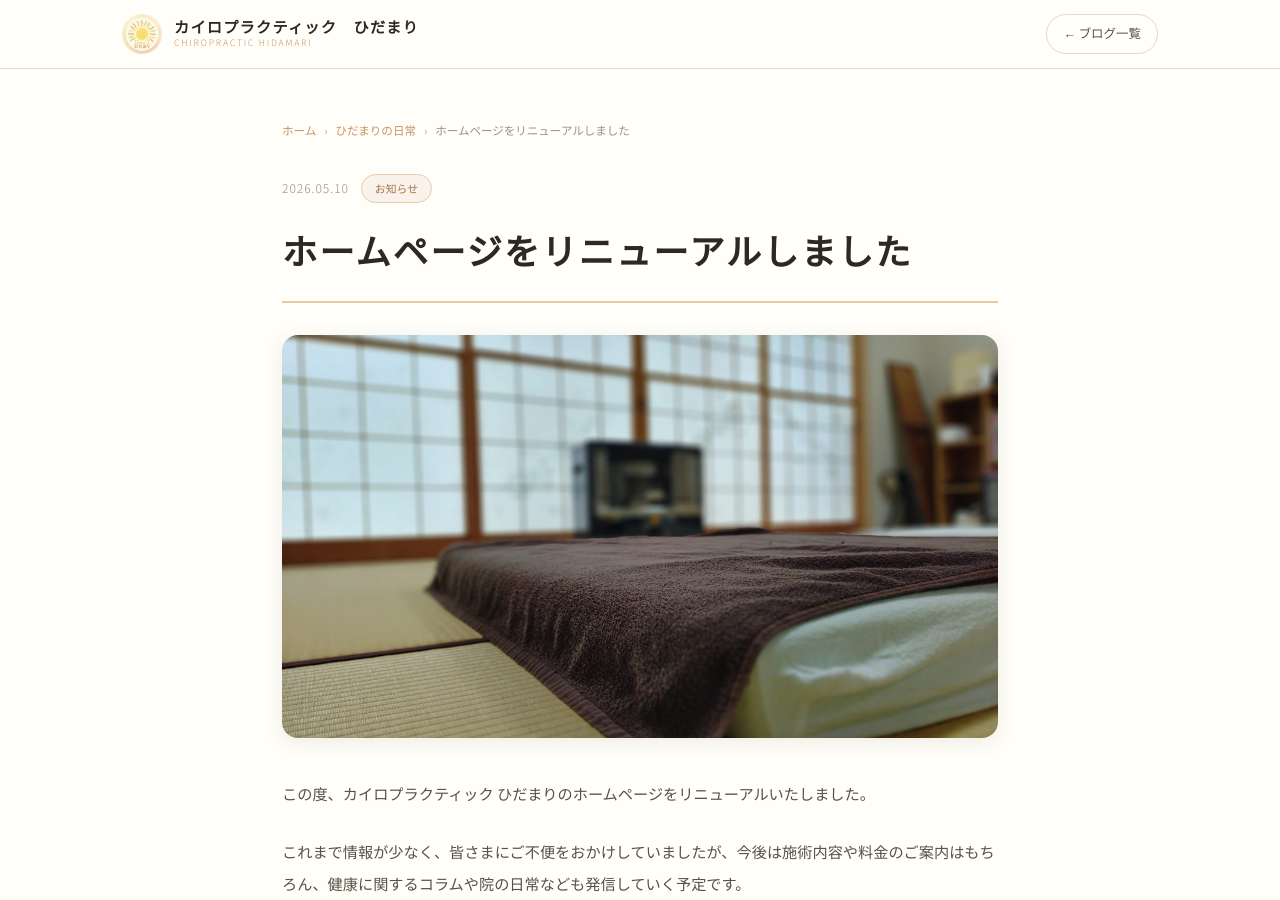
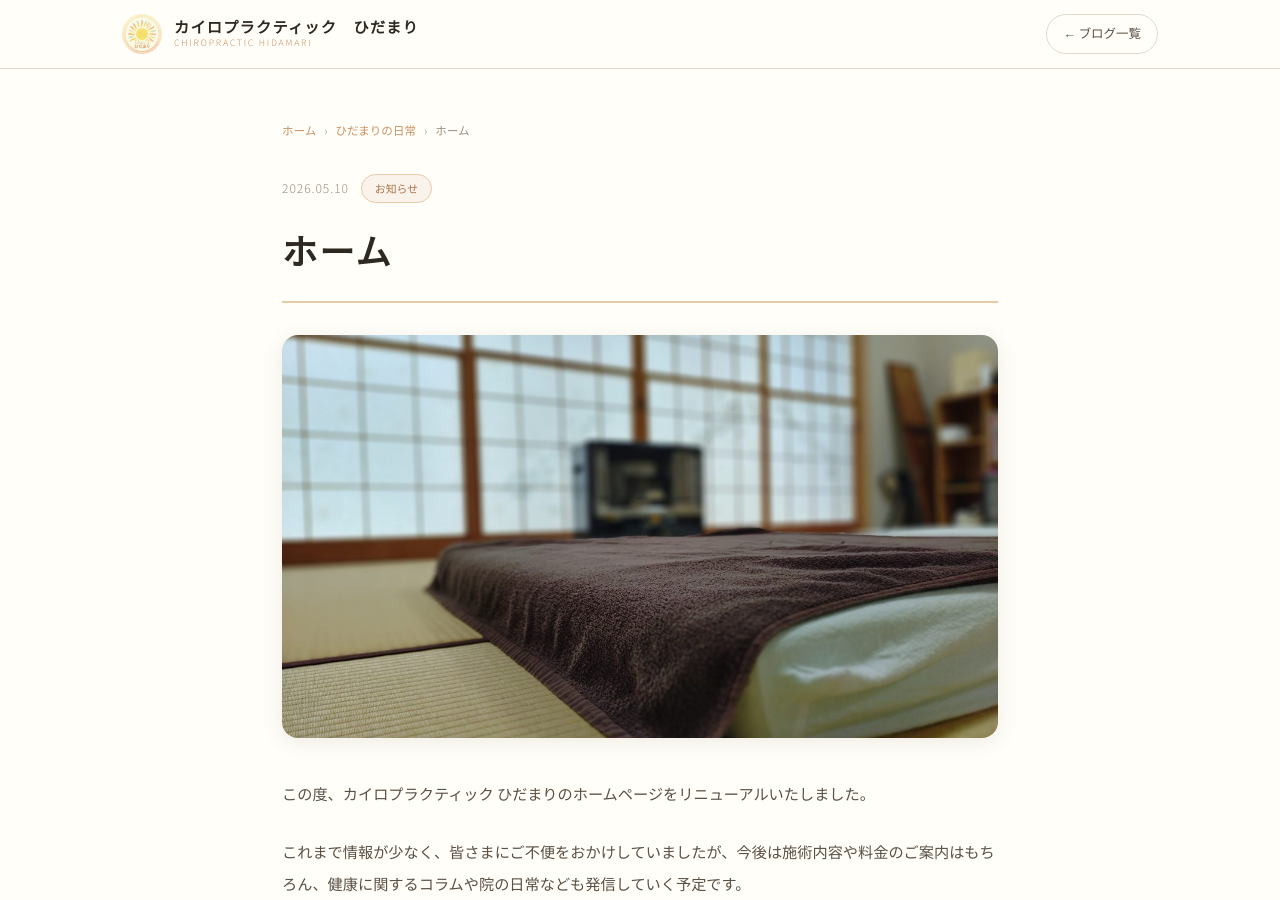
Before and after one commit to TestTeston/hidamari-chiro, a Jekyll site: the page built from _posts/2026-05-10-welcome.md, in a window 1280 px wide and 900 px high. Built offline with Jekyll 4.4.1, drawn with Linux system fonts in a browser that asks for light colours; some web fonts are replaced.

Commit message:
Update ブログ記事 “2026-05-10-welcome”

```diff
--- a/_posts/2026-05-10-welcome.md
+++ b/_posts/2026-05-10-welcome.md
@@ -1,6 +1,6 @@
 ---
 layout: post
-title: "ホームページをリニューアルしました"
+title: ホーム
 date: 2026-05-10 10:00:00 +0900
 category: お知らせ
 image: /img_tatami.jpg
```
